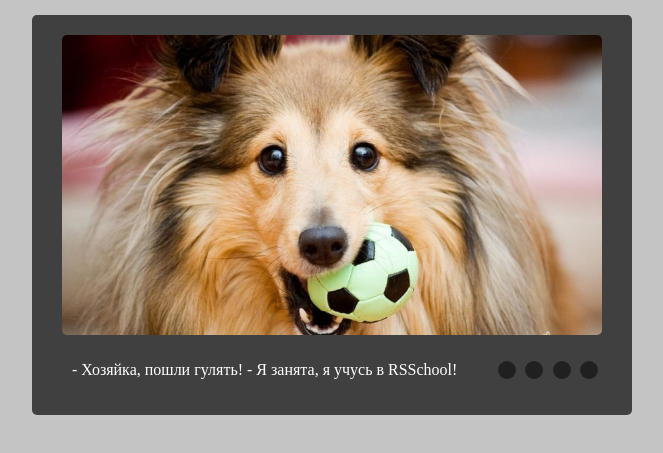
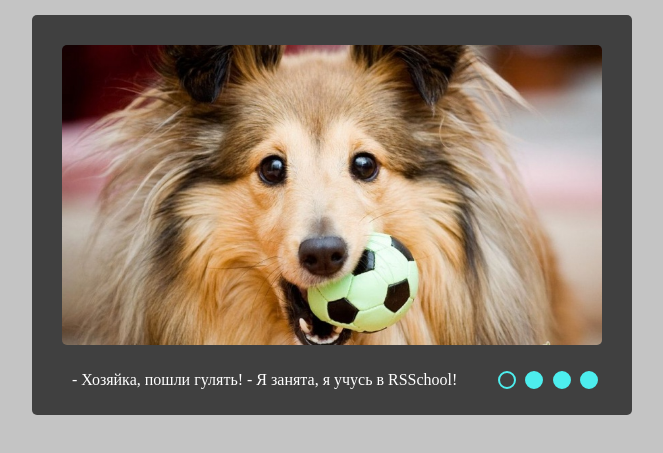
Before and after one commit to avshir/cssMemSlider, a plain HTML site: page cssMemSlider/index.html in a window 1280 px wide. Shown: the part 105-558 px from the top of the page, without its empty margins (308-971 px from the left). Drawn offline with Linux system fonts and the light colour scheme.

Commit message:
feat: add styles for controls (Вс, окт 17, 2021  2:32:37)

```diff
--- a/cssMemSlider/style.css
+++ b/cssMemSlider/style.css
@@ -27,7 +27,7 @@ h1 {
 	height: 400px;
 	border-radius: 5px;
 	margin: 20px auto;
-	padding: 20px 30px;
+	padding: 30px 30px;
 	background-color: #404040;
 
 }
@@ -81,26 +81,6 @@ input#bullet-4:checked ~ .css-slider__images #img-4 {
 	margin-left: -300%;
 	}
 
-/* input#bullet-1:checked ~ #img-1,
-input#bullet-2:checked ~ #img-2,
-input#bullet-3:checked ~ #img-3,
-input#bullet-4:checked ~ #img-4 {
-	opacity: 1;
-}
-
-input#bullet-1:checked ~ #img-1 {
-	margin-left: 0%;
-}
-input#bullet-2:checked ~ #img-2 {
-	margin-left: -100%;
-}
-input#bullet-3:checked ~ #img-3 {
-	margin-left: -200%;
-}
-input#bullet-4:checked ~ #img-4 {
-	margin-left: -300%;
-} */
-
 /* ============================= */
 .css-slider__row {
 	display: flex;
@@ -121,22 +101,7 @@ input#bullet-4:checked ~ #img-4 {
 	line-height: 50px;
 	width: 100%;
 	opacity: 0;
-	transition: opacity 1.5s, margin 0s;
-}
-.css-slider__pagination {
-	flex: 0 1 20%;
-	display: flex;
-	justify-content: space-between;
-}
-
-.nav-btn{
-	height: 18px;
-	width: 18px;
-	border-radius: 50%;
-	background-color: rgba(0, 0, 0, 0.5);
-	margin: 10px 4px;
-	padding: 4px;
-	cursor: pointer;
+	transition: opacity 2s ease-in-out, margin 0s;
 }
 
 input#bullet-1:checked ~ .css-slider__row .css-slider__subtitle--1,
@@ -158,13 +123,56 @@ input#bullet-3:checked ~ .css-slider__row .css-slider__subtitle--3 {
 input#bullet-4:checked ~ .css-slider__row .css-slider__subtitle--4 {
 	margin-top: -150px;
 }
+/* ====== navigation ====== */
+.css-slider__pagination {
+	flex: 0 1 20%;
+	display: flex;
+	justify-content: space-between;
+}
+.css-slider__row .nav-btn{
+	height: 18px;
+	width: 18px;
+	border-radius: 50%;
+	margin: 10px 4px;
+	padding: 4px;
+	background-color: #4deeee;
+	border: 2px solid #4deeee;
+	cursor: pointer;
+}
 
-input#bullet-1:checked .nav-btns label.nav-btn--1,
-input#bullet-2:checked .nav-btns label.nav-btn--2,
-input#bullet-3:checked .nav-btns label.nav-btn--3,
-input#bullet-4:checked .nav-btns label.nav-btn--4 {
-	/* background: rgba(0, 0, 0, 0.8); */
-	background: #900;
+/* увеличиваем обалсть нажатия кнопки */
+.css-slider__row .nav-btn:before {
+	display: block;
+	position: relative;
+	top: -10px;
+	left: -10px;
+	content: "";
+	width: 30px;
+	height: 40px;
+	border-radius: 50%;
+	background-color: transparent;
+}
+.css-slider__row .nav-btn:hover {
+	background-color: #fff;
+	border: 2px solid #fff;
+}
+.css-slider__row .nav-btn:active {
+	background-color: transparent;
+	border: 2px solid #fff;
+}
+
+input#bullet-1:checked ~ .css-slider__row .nav-btn--1,
+input#bullet-2:checked ~ .css-slider__row .nav-btn--2,
+input#bullet-3:checked ~ .css-slider__row .nav-btn--3,
+input#bullet-4:checked ~ .css-slider__row .nav-btn--4 {
+	background-color: transparent;
+	border: 2px solid #4deeee;
+}
+input#bullet-1:checked ~ .css-slider__row .nav-btn--1:hover,
+input#bullet-2:checked ~ .css-slider__row .nav-btn--2:hover,
+input#bullet-3:checked ~ .css-slider__row .nav-btn--3:hover,
+input#bullet-4:checked ~ .css-slider__row .nav-btn--4:hover {
+	border: 2px solid #fff;
 }
 
 /* ========= v-1 ========== */
@@ -191,7 +199,6 @@ input#bullet-4:checked .nav-btns label.nav-btn--4 {
 .css-slider__btn:active{
 	background-color: #fff;
 }
-/* для этого используются радиокнопки и сложные селекторы */
 /* ====== media ====== */
 @media (max-width:767px){
 }
```
Also changed, not shown: cssMemSlider/index.html (+4 -6 lines).
